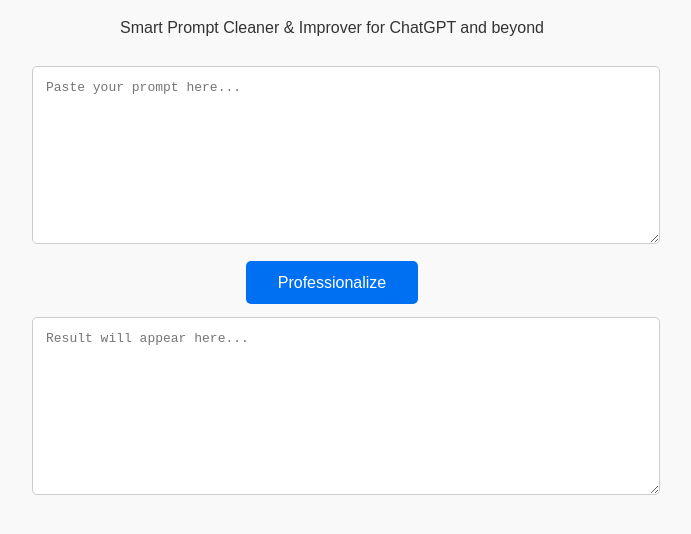
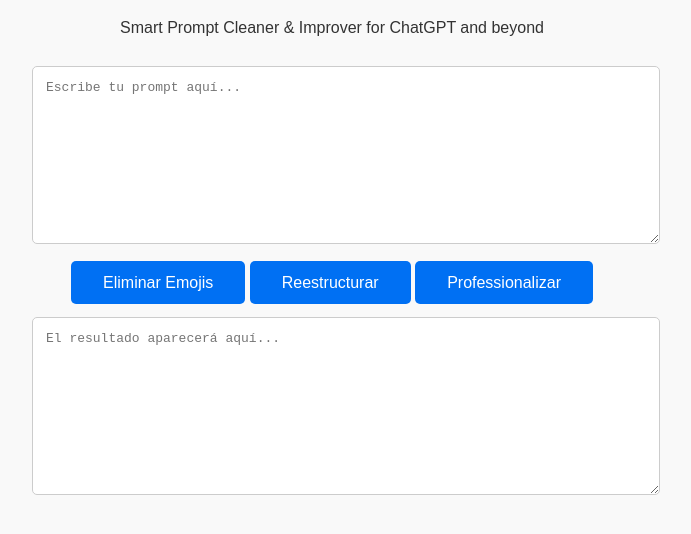
Before and after one commit to vilafox125/CleanPromt-Pro2.0, a plain HTML site: page index.html in a window 1280 px wide. Shown: the part 188-722 px from the top of the page, without its empty margins (308-999 px from the left). Drawn offline with Linux system fonts and the light colour scheme.

Commit message:
Update index.html

```diff
--- a/index.html
+++ b/index.html
@@ -12,10 +12,18 @@
     <img src="robot.png" alt="Logo" class="logo"/>
     <h1>CleanPromt</h1>
     <p>Smart Prompt Cleaner & Improver for ChatGPT and beyond</p>
-    <textarea id="inputText" placeholder="Paste your prompt here..."></textarea>
-    <button id="cleanBtn">Professionalize</button>
-    <textarea id="outputText" placeholder="Result will appear here..."></textarea>
+
+    <textarea id="inputText" placeholder="Escribe tu prompt aquí..."></textarea>
+
+    <div class="button-group">
+      <button id="emojiBtn">Eliminar Emojis</button>
+      <button id="restructureBtn">Reestructurar</button>
+      <button id="cleanBtn">Professionalizar</button>
+    </div>
+
+    <textarea id="outputText" placeholder="El resultado aparecerá aquí..."></textarea>
   </div>
+
   <script src="script.js"></script>
 </body>
 </html>
```
